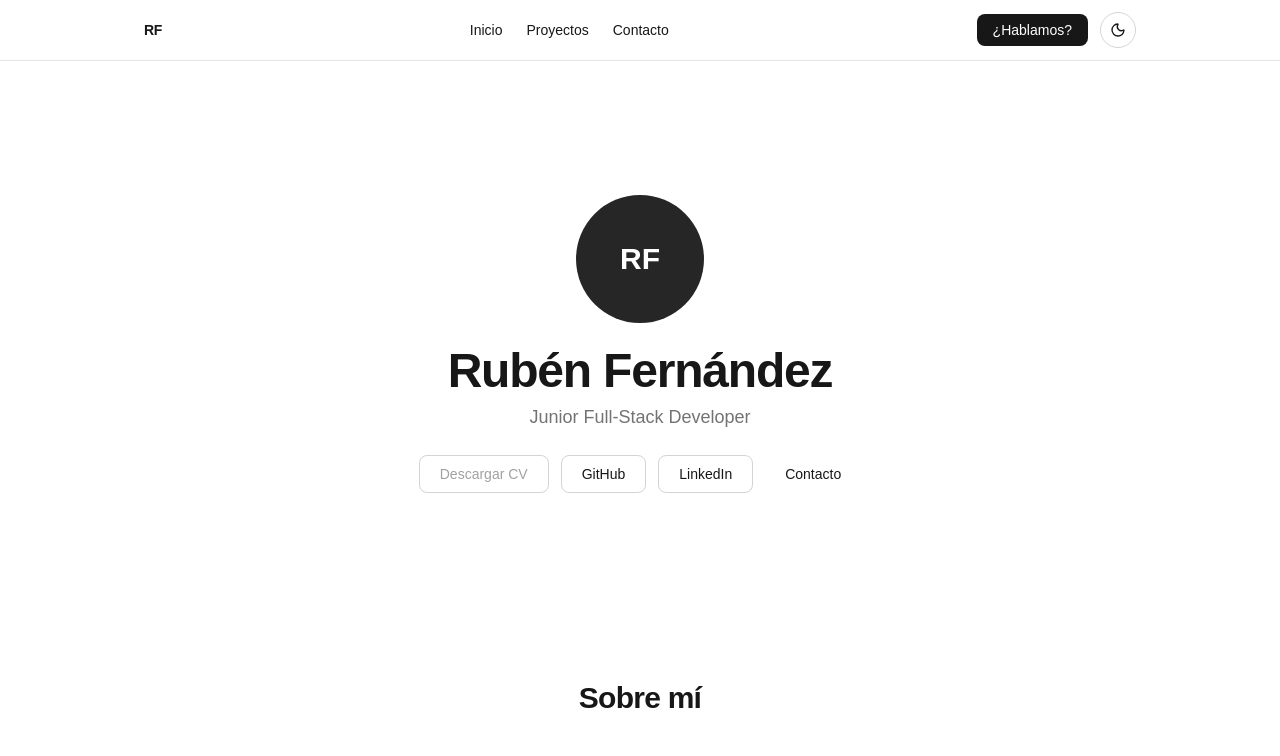
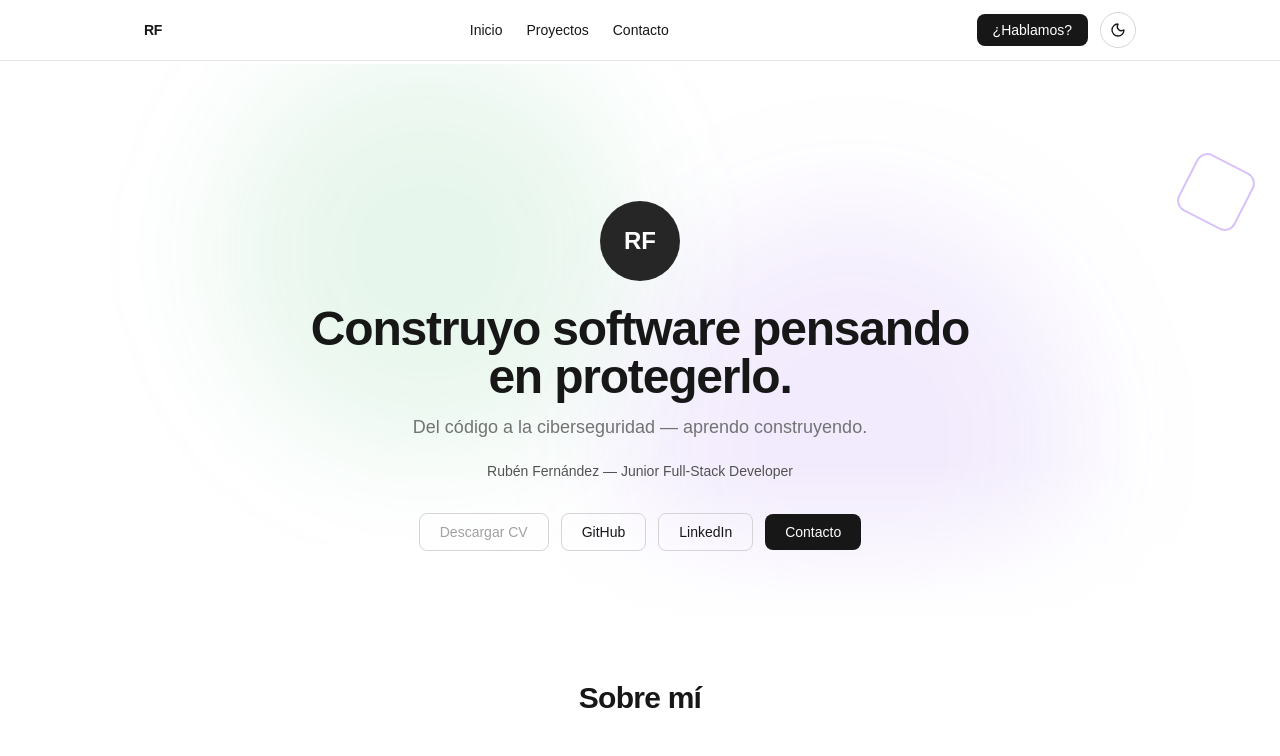
Before and after one commit to rubenferbu/portfolio, a Next.js app: page / in a window 1280 px wide. Shown: the top 756 px of the page. Built offline with nearby package versions, Linux system fonts and the light colour scheme; no server answers.

Commit message:
feat: redesign hero with new headline, dual glow and smooth fade; improve project card hover states

```diff
--- a/src/components/Contact.tsx
+++ b/src/components/Contact.tsx
@@ -84,7 +84,7 @@ export default function Contact() {
                         whileHover={{ scale: 1.02 }}
                         whileTap={{ scale: 0.98 }}
                         type="submit"
-                        className="rounded-lg bg-accent px-5 py-2.5 text-sm font-medium text-accent-foreground transition-colors hover:opacity-90"
+                        className="rounded-lg bg-neutral-900 px-5 py-2.5 text-sm font-medium text-white transition-colors hover:bg-neutral-700 dark:bg-white dark:text-neutral-900 dark:hover:bg-neutral-200"
                     >
                         Enviar mensaje
                     </motion.button>
--- a/src/components/Hero.tsx
+++ b/src/components/Hero.tsx
@@ -23,26 +23,43 @@ export default function Hero({
             initial={{ opacity: 0, y: 20 }}
             animate={{ opacity: 1, y: 0 }}
             transition={{ duration: 0.6 }}
-            className="relative flex min-h-[70vh] flex-col items-center justify-center gap-6 overflow-hidden px-4 text-center"
+            className="relative flex min-h-[70vh] flex-col items-center justify-center gap-6 overflow-hidden px-4 pt-16 text-center"
         >
+            {/* Glow dual: verde (seguridad) + violeta (dev), representando ambas facetas */}
             <div
                 aria-hidden="true"
-                className="absolute left-1/2 top-1/2 -z-10 h-125 w-125 -translate-x-1/2 -translate-y-1/2 rounded-full bg-accent/10 blur-3xl"
+                className="absolute left-1/3 top-1/3 -z-10  h-100 w-100 -translate-x-1/2 -translate-y-1/2 rounded-full bg-accent-security/10 blur-3xl"
             />
-            <div className="flex h-32 w-32 items-center justify-center rounded-full bg-neutral-800 text-3xl font-semibold text-white dark:bg-neutral-200 dark:text-neutral-900">
+            <div
+                aria-hidden="true"
+                className="absolute right-1/3 top-2/3 -z-10 h-112.5 w-112.5 translate-x-1/2 -translate-y-1/2 rounded-full bg-accent-dev/10 blur-3xl"
+            />
+
+            {/* Forma geométrica decorativa, animación sutil */}
+            <motion.div
+                aria-hidden="true"
+                animate={{ rotate: 360 }}
+                transition={{ duration: 20, repeat: Infinity, ease: "linear" }}
+                className="absolute right-8 top-24 -z-10 hidden h-16 w-16 rotate-12 rounded-xl border-2 border-accent-dev/30 sm:block"
+            />
+
+            <div className="flex h-20 w-20 items-center justify-center rounded-full bg-neutral-800 text-2xl font-semibold text-white dark:bg-neutral-200 dark:text-neutral-900">
                 {initials}
             </div>
 
-            <div className="space-y-2">
+            <div className="max-w-2xl space-y-3">
                 <h1 className="text-4xl font-bold tracking-tight sm:text-5xl">
-                    {name}
+                    Construyo software pensando en protegerlo.
                 </h1>
                 <p className="text-lg text-neutral-500 dark:text-neutral-400">
-                    {tagline}
+                    Del código a la ciberseguridad — aprendo construyendo.
+                </p>
+                <p className="pt-2 text-sm font-medium text-neutral-600 dark:text-neutral-400">
+                    {name} — {tagline}
                 </p>
             </div>
 
-            <div className="flex flex-wrap items-center justify-center gap-3">
+            <div className="flex flex-wrap items-center justify-center gap-3 pt-2">
                 <button
                     type="button"
                     disabled
@@ -58,7 +75,7 @@ export default function Hero({
                     href={githubUrl}
                     target="_blank"
                     rel="noopener noreferrer"
-                    className="rounded-lg border border-neutral-300 px-5 py-2 text-sm font-medium transition-colors hover:border-accent hover:text-accent dark:border-neutral-700"
+                    className="rounded-lg border border-neutral-300 px-5 py-2 text-sm font-medium transition-colors hover:bg-neutral-100 dark:border-neutral-700 dark:hover:bg-neutral-800"
                 >
                     GitHub
                 </motion.a>
@@ -69,7 +86,7 @@ export default function Hero({
                     href={linkedinUrl}
                     target="_blank"
                     rel="noopener noreferrer"
-                    className="rounded-lg border border-neutral-300 px-5 py-2 text-sm font-medium transition-colors hover:border-accent hover:text-accent dark:border-neutral-700"
+                    className="rounded-lg border border-neutral-300 px-5 py-2 text-sm font-medium transition-colors hover:bg-neutral-100 dark:border-neutral-700 dark:hover:bg-neutral-800"
                 >
                     LinkedIn
                 </motion.a>
@@ -78,11 +95,15 @@ export default function Hero({
                     whileHover={{ scale: 1.05 }}
                     whileTap={{ scale: 0.97 }}
                     href={`mailto:${email}`}
-                    className="rounded-lg bg-accent px-5 py-2 text-sm font-medium text-accent-foreground transition-colors hover:opacity-90"
+                    className="rounded-lg bg-neutral-900 px-5 py-2 text-sm font-medium text-white transition-colors hover:bg-neutral-700 dark:bg-white dark:text-neutral-900 dark:hover:bg-neutral-200"
                 >
                     Contacto
                 </motion.a>
             </div>
+            <div
+                aria-hidden="true"
+                className="pointer-events-none absolute inset-x-0 bottom-0 -z-10 h-40 bg-gradient-to-b from-transparent to-background"
+            />
         </motion.section>
     );
 }
--- a/src/components/ProjectCard.tsx
+++ b/src/components/ProjectCard.tsx
@@ -19,9 +19,9 @@ export default function ProjectCard({ repo }: { repo: GitHubRepo }) {
             viewport={{ once: true, amount: 0.3 }}
             transition={{ duration: 0.4 }}
             whileHover={{ y: -4 }}
-            className={`flex flex-col gap-3 rounded-xl border-t-4 p-5 transition-shadow hover:shadow-lg ${isSecurity
-                    ? "border-t-accent-security border-neutral-200 dark:border-neutral-800"
-                    : "border-t-accent-dev border-neutral-200 dark:border-neutral-800"
+            className={`group flex flex-col gap-3 rounded-xl border-t-4 border-neutral-200 p-5 transition-all duration-300 hover:shadow-lg dark:border-neutral-800 ${isSecurity
+                    ? "border-t-accent-security hover:shadow-accent-security/20"
+                    : "border-t-accent-dev hover:shadow-accent-dev/20"
                 }`}
         >
             <div className="flex items-start justify-between gap-2">
@@ -54,21 +54,27 @@ export default function ProjectCard({ repo }: { repo: GitHubRepo }) {
                 <span>Actualizado: {formatDate(repo.updated_at)}</span>
             </div>
 
-            <div className="mt-auto flex gap-3 pt-2">
+            <div className="mt-auto flex gap-2 pt-2">
 
-                <a  href={repo.html_url}
+                <a href={repo.html_url}
                     target="_blank"
                     rel="noopener noreferrer"
-                    className="text-sm font-medium underline underline-offset-2 hover:text-neutral-600 dark:hover:text-neutral-300"
+                    className={`rounded-lg border border-neutral-300 px-3 py-1.5 text-xs font-medium transition-colors dark:border-neutral-700 ${isSecurity
+                        ? "hover:border-accent-security hover:text-accent-security"
+                        : "hover:border-accent-dev hover:text-accent-dev"
+                        }`}
                 >
                     GitHub
                 </a>
                 {repo.homepage && (
 
-                    < a href={repo.homepage}
+                    <a href={repo.homepage}
                         target="_blank"
                         rel="noopener noreferrer"
-                        className="text-sm font-medium underline underline-offset-2 hover:text-neutral-600 dark:hover:text-neutral-300"
+                        className={`rounded-lg border border-neutral-300 px-3 py-1.5 text-xs font-medium transition-colors dark:border-neutral-700 ${isSecurity
+                            ? "hover:border-accent-security hover:text-accent-security"
+                            : "hover:border-accent-dev hover:text-accent-dev"
+                            }`}
                     >
                         Demo
                     </a>
--- a/src/components/ProjectsClient.tsx
+++ b/src/components/ProjectsClient.tsx
@@ -41,7 +41,7 @@ export default function ProjectsClient({ repos }: { repos: GitHubRepo[] }) {
                     <button
                         onClick={() => setSelectedLanguage(null)}
                         className={`rounded-full px-3 py-1 text-xs font-medium transition-colors ${selectedLanguage === null
-                            ? "bg-accent text-accent-foreground"
+                            ? "bg-neutral-900 text-white dark:bg-white dark:text-neutral-900"
                             : "bg-neutral-100 text-neutral-700 dark:bg-neutral-800 dark:text-neutral-300"
                             }`}
                     >
```
